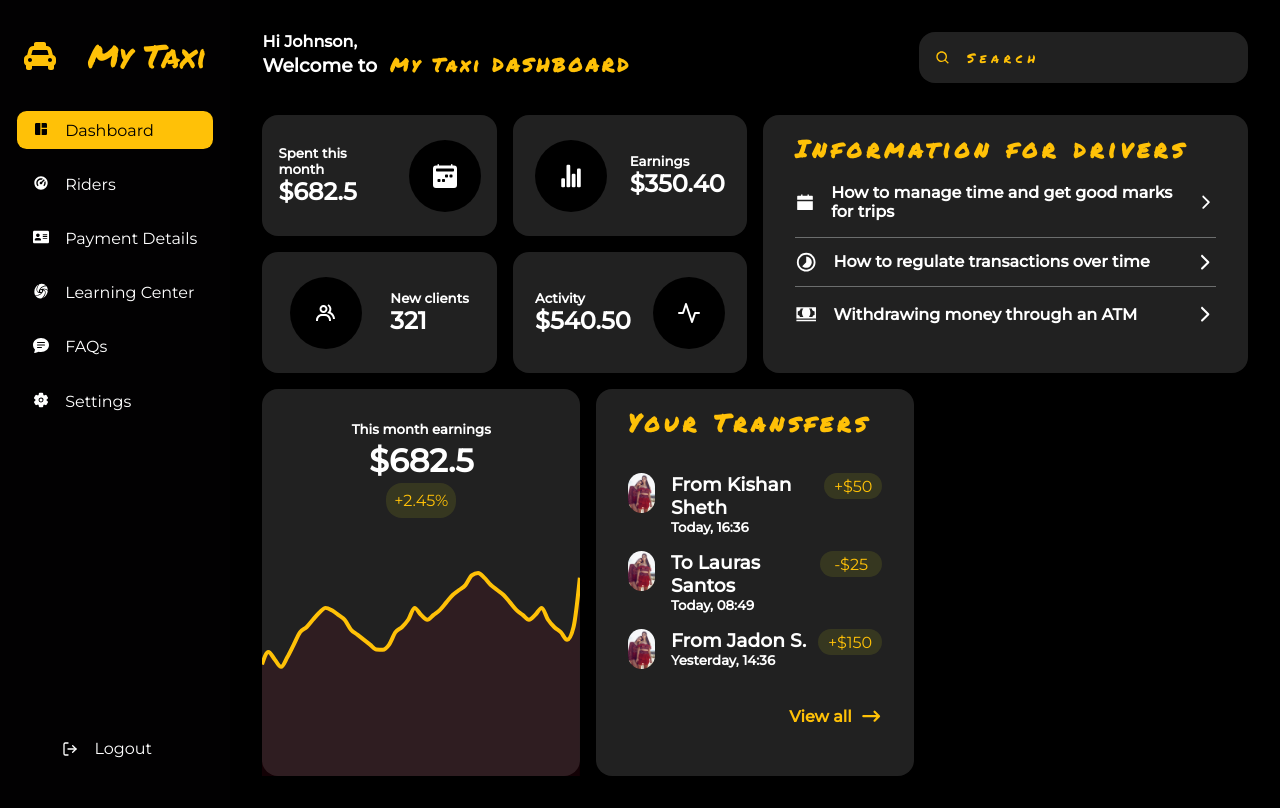
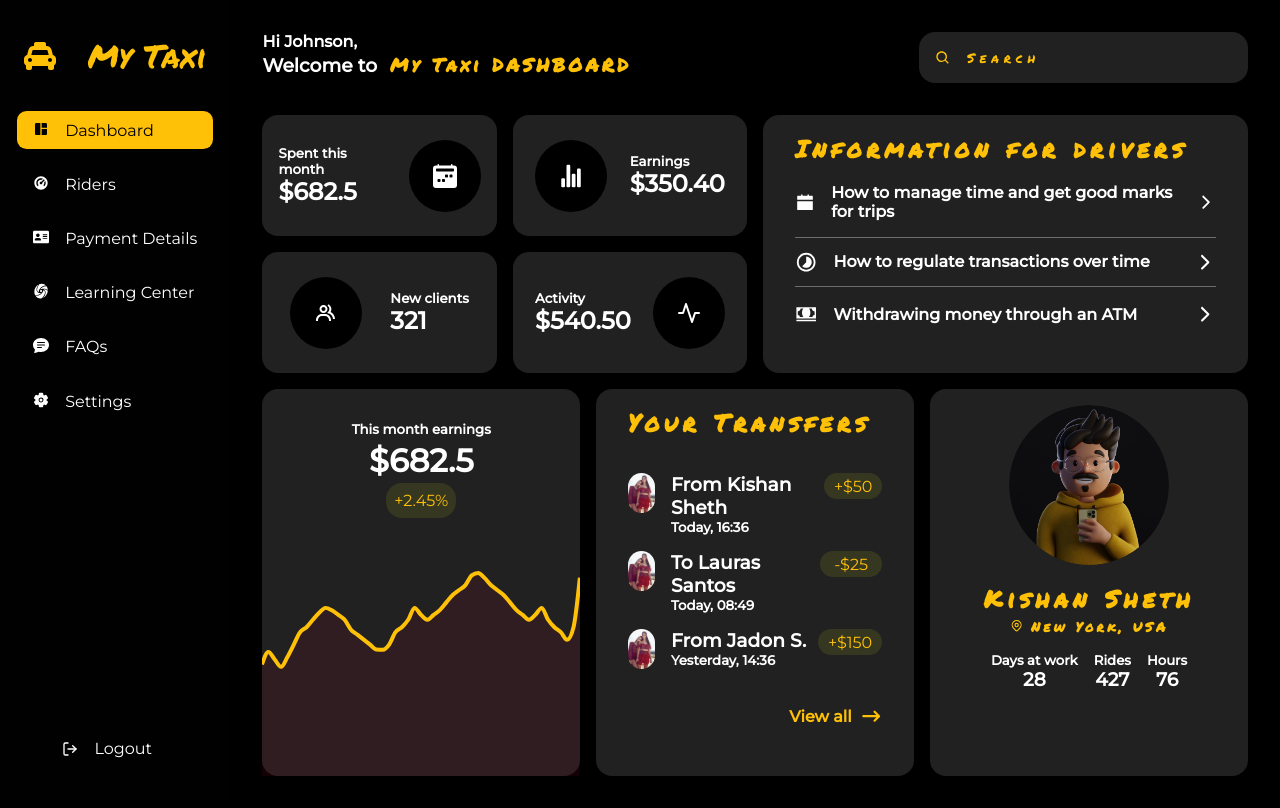
Before and after one commit to johnson-ad/react-dashboard-admin, a React (Create React App) app: page / in a window 1280 px wide. Built offline with nearby package versions, Linux system fonts and the light colour scheme.

Commit message:
Coding profile and adding style

```diff
--- a/src/components/Profile.js
+++ b/src/components/Profile.js
@@ -1,7 +1,77 @@
-import React from 'react'
-
+import React from "react";
+import styled from "styled-components";
+import image from "../assets/profile.jpeg";
+import { HiOutlineLocationMarker } from "react-icons/hi";
+import { cardStyles } from "./ReusableStyles";
 export default function Profile() {
     return (
-        <div>Profile</div>
-    )
+        <Section>
+            <div className="image">
+                <img src={image} alt="" />
+            </div>
+            <div className="title">
+                <h2>Kishan Sheth</h2>
+                <h5>
+                    <HiOutlineLocationMarker /> New York, USA
+                </h5>
+            </div>
+            <div className="info">
+                <div className="container">
+                    <h5>Days at work</h5>
+                    <h3>28</h3>
+                </div>
+                <div className="container">
+                    <h5>Rides</h5>
+                    <h3>427</h3>
+                </div>
+                <div className="container">
+                    <h5>Hours</h5>
+                    <h3>76</h3>
+                </div>
+            </div>
+        </Section>
+    );
 }
+const Section = styled.section`
+  ${cardStyles};
+  display: flex;
+  flex-direction: column;
+  align-items: center;
+  gap: 1rem;
+  .image {
+    max-height: 10rem;
+    overflow: hidden;
+    border-radius: 20rem;
+    img {
+      height: 10rem;
+      width: 10rem;
+      object-fit: cover;
+      border-radius: 20rem;
+      transition: 0.5s ease-in-out;
+    }
+    &:hover {
+      img {
+        transform: scale(1.1);
+      }
+    }
+  }
+  .title {
+    text-align: center;
+    h2,
+    h5 {
+      color: #ffc107;
+      font-family: "Permanent Marker", cursive;
+      letter-spacing: 0.3rem;
+    }
+    h5 {
+      letter-spacing: 0.2rem;
+    }
+  }
+  .info {
+    display: flex;
+    gap: 1rem;
+    .container {
+      text-align: center;
+    }
+  }
+`;
```
